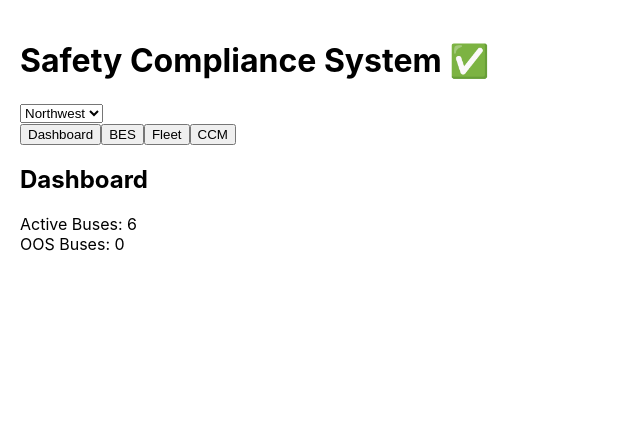
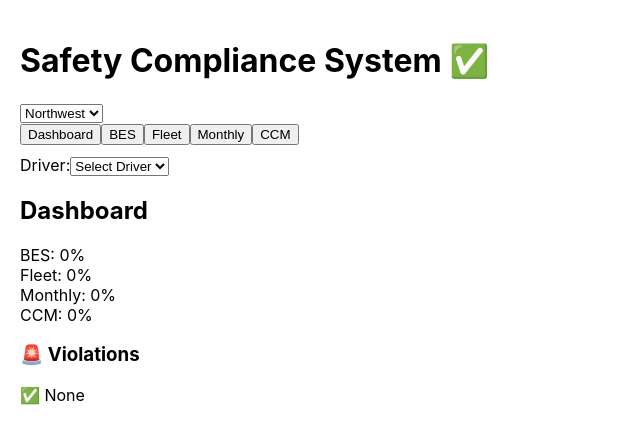
Before and after one commit to drewworkfirststudent-droid/safety-app, a React (Create React App) app: page / in a window 1280 px wide. Shown: the top 444 px of the page, without its empty margins (0-640 px from the left). Built offline with nearby package versions, Linux system fonts and the light colour scheme.

Commit message:
Stable version rebuild

```diff
--- a/src/App.js
+++ b/src/App.js
@@ -1,5 +1,11 @@
-// ✅ SAFE WORKING VERSION (NO SHAREPOINT — VERCEL COMPATIBLE)// ✅ SAFE WORKING VERSION (NO SHAREPOINT — VERCEL COMPATIBLEM";
+import CCM from "./modules/ccm/CCM";
 import { useState, useEffect } from "react";
+import { NW_BUSES, SE_BUSES } from "./buses";
+
+const DRIVERS = ["Smith", "Johnson", "Williams", "Brown", "Jones"];
+
+const OOS_NW = ["301", "305"];
+const OOS_SE = ["412", "515"];
 
 const STATUS = {
   NOT_STARTED: "NOT_STARTED",
@@ -12,23 +18,22 @@ export default function App() {
   const [tab, setTab] = useState("dashboard");
   const [area, setArea] = useState("Northwest");
 
-  const [allBuses, setAllBuses] = useState(["301","302","303","304","305","306"]);
-  const [inServiceBuses, setInServiceBuses] = useState([]);
-  const [oosBuses, setOosBuses] = useState([]);
+  const buses = area === "Northwest" ? NW_BUSES : SE_BUSES;
+  const oosList = area === "Northwest" ? OOS_NW : OOS_SE;
 
-  const activeBuses = inServiceBuses.length > 0 ? inServiceBuses : allBuses;
+  const today = new Date().getDay();
+  const isFriday = today === 5;
 
   const [busDrivers, setBusDrivers] = useState({});
   const [currentDriver, setCurrentDriver] = useState("");
 
+  // ✅ SEPARATED SELECTION STATE
+  const [selectedBesBus, setSelectedBesBus] = useState(null);
+  const [selectedFleetBus, setSelectedFleetBus] = useState(null);
+  const [selectedMonthlyBus, setSelectedMonthlyBus] = useState(null);
   const [besResults, setBesResults] = useState({});
   const [fleetResults, setFleetResults] = useState({});
-
-  const [selectedBesBus, setSelectedBesBus] = useState(null);
-  const [selectedFleetBus, setSelectedFleetBus] = useState(null);
-
-  const today = new Date().getDay();
-  const isFriday = today === 5;
+  const [monthlyResults, setMonthlyResults] = useState({});
 
   const fleetTemplate = {
     extinguisher: false,
@@ -39,11 +44,17 @@ export default function App() {
     collisionPacket: false
   };
 
-  // ✅ LOAD / SAVE LOCAL
+  const monthlyTemplate = {
+    extinguisher: false,
+    tagValid: false,
+    coAlarm: false
+  };
+
   useEffect(() => {
     setBusDrivers(JSON.parse(localStorage.getItem(`drivers-${area}`) || "{}"));
     setBesResults(JSON.parse(localStorage.getItem(`bes-${area}`) || "{}"));
     setFleetResults(JSON.parse(localStorage.getItem(`fleet-${area}`) || "{}"));
+    setMonthlyResults(JSON.parse(localStorage.getItem(`monthly-${area}`) || "{}"));
   }, [area]);
 
   useEffect(() => {
@@ -58,6 +69,10 @@ export default function App() {
     localStorage.setItem(`fleet-${area}`, JSON.stringify(fleetResults));
   }, [fleetResults, area]);
 
+  useEffect(() => {
+    localStorage.setItem(`monthly-${area}`, JSON.stringify(monthlyResults));
+  }, [monthlyResults, area]);
+
   const assignDriver = (bus) => {
     if (!currentDriver) return;
     setBusDrivers(prev => ({ ...prev, [bus]: currentDriver }));
@@ -70,18 +85,30 @@ export default function App() {
     return "gray";
   };
 
-  // ✅ VIOLATIONS (ACTIVE FLEET ONLY)
-  const besViolations = activeBuses.filter(b => {
-    if (oosBuses.includes(b)) return false;
-    return isFriday && !besResults[b]?.status;
-  });
+  // ✅ FRIDAY VIOLATIONS
+  const violations = buses.filter(b => {
+    const besOk = besResults[b]?.status;
+    const fleetOk = fleetResults[b]?.status === STATUS.COMPLETE;
 
-  const fleetViolations = activeBuses.filter(b => {
-    if (oosBuses.includes(b)) return false;
-    return isFriday && fleetResults[b]?.status !== STATUS.COMPLETE;
-  });
 
-  const totalViolations = new Set([...besViolations, ...fleetViolations]).size;
+    return isFriday && (!besOk || !fleetOk);
+  });
+
+
+  const besPercent = Math.round(
+    (Object.values(besResults).filter(v => v?.status).length / buses.length) * 100
+  ) || 0;
+
+  const fleetPercent = Math.round(
+    (Object.values(fleetResults).filter(v => v?.status === STATUS.COMPLETE).length / buses.length) * 100
+  ) || 0;
+
+  const monthlyPercent = Math.round(
+    (Object.values(monthlyResults).filter(v => v?.status === STATUS.COMPLETE).length / buses.length) * 100
+  ) || 0;
+
+  const savedCCM = JSON.parse(localStorage.getItem(`ccm-progress-${area}`) || "{}");
+  const ccmPercent = Math.round((Object.keys(savedCCM.results || {}).length / buses.length) * 100) || 0;
 
   return (
     <div style={{ padding: 20 }}>
@@ -96,36 +123,53 @@ export default function App() {
         <button onClick={() => setTab("dashboard")}>Dashboard</button>
         <button onClick={() => setTab("bes")}>BES</button>
         <button onClick={() => setTab("fleet")}>Fleet</button>
+        <button onClick={() => setTab("monthly")}>Monthly</button>
         <button onClick={() => setTab("ccm")}>CCM</button>
       </div>
 
-      {/* DASHBOARD */}
+      <div style={{ marginTop: 10 }}>
+        Driver:
+        <select value={currentDriver} onChange={(e) => setCurrentDriver(e.target.value)}>
+          <option value="">Select Driver</option>
+          {DRIVERS.map(d => <option key={d}>{d}</option>)}
+        </select>
+      </div>
+
       {tab === "dashboard" && (
         <div>
           <h2>Dashboard</h2>
 
-          {isFriday && (
-            <div style={{ background: "#ffcccc", padding: 10 }}>
-              🚨 {totalViolations} TOTAL VIOLATIONS
-              <div>BES: {besViolations.length}</div>
-              <div>Fleet: {fleetViolations.length}</div>
-            </div>
-          )}
+          {isFriday && (
+            <div style={{ color: "red", fontWeight: "bold" }}>
+              🚨 FINAL COMPLIANCE REVIEW
+            </div>
+          )}
 
-          <div>Active Buses: {activeBuses.length}</div>
-          <div>OOS Buses: {oosBuses.length}</div>
+
+          <div>BES: {besPercent}%</div>
+          <div>Fleet: {fleetPercent}%</div>
+          <div>Monthly: {monthlyPercent}%</div>
+          <div>CCM: {ccmPercent}%</div>
+
+          <h3>🚨 Violations</h3>
+          {violations.length === 0 ? (
+            <div>✅ None</div>
+          ) : (
+            violations.map(b => (
+              <div key={b} style={{ color: "red" }}>
+                Bus {b} — Driver: {busDrivers[b] || "UNKNOWN"}
+              </div>
+            ))
+          )}
         </div>
       )}
 
-      {/* BES GRID */}
       {tab === "bes" && (
         <div>
           <h2>BES Grid</h2>
           <div style={{ display: "grid", gridTemplateColumns: "repeat(6, 1fr)", gap: 10 }}>
-            {activeBuses.map(bus => {
+            {buses.map(bus => {
               const data = besResults[bus];
-              const violation = besViolations.includes(bus);
-
               return (
                 <div
                   key={bus}
@@ -133,10 +177,10 @@ export default function App() {
                   style={{
                     padding: 10,
                     background: getColor(data?.status),
-                    border: violation ? "3px solid red" : "1px solid #999",
                     color: "white",
-                    textAlign: "center",
-                    cursor: "pointer"
+                    cursor: "pointer",
+                    borderRadius: 6,
+                    textAlign: "center"
                   }}
                 >
                   {bus}
@@ -168,15 +212,12 @@ export default function App() {
         </div>
       )}
 
-      {/* FLEET GRID */}
       {tab === "fleet" && (
         <div>
           <h2>Fleet Grid</h2>
           <div style={{ display: "grid", gridTemplateColumns: "repeat(6, 1fr)", gap: 10 }}>
-            {activeBuses.map(bus => {
+            {buses.map(bus => {
               const data = fleetResults[bus];
-              const violation = fleetViolations.includes(bus);
-
               return (
                 <div
                   key={bus}
@@ -184,10 +225,10 @@ export default function App() {
                   style={{
                     padding: 10,
                     background: getColor(data?.status),
-                    border: violation ? "3px solid red" : "1px solid #999",
                     color: "white",
-                    textAlign: "center",
-                    cursor: "pointer"
+                    cursor: "pointer",
+                    borderRadius: 6,
+                    textAlign: "center"
                   }}
                 >
                   {bus}
@@ -235,9 +276,69 @@ export default function App() {
         </div>
       )}
 
-      {/* CCM */}
+      {tab === "monthly" && (
+        <div>
+          <h2>Monthly Audits</h2>
+          <div style={{ display: "grid", gridTemplateColumns: "repeat(6, 1fr)", gap: 10 }}>
+            {buses.map(bus => {
+              const data = monthlyResults[bus];
+              return (
+                <div
+                  key={bus}
+                  onClick={() => setSelectedMonthlyBus(bus)}
+                  style={{
+                    padding: 10,
+                    background: getColor(data?.status),
+                    color: "white",
+                    cursor: "pointer",
+                    borderRadius: 6,
+                    textAlign: "center"
+                  }}
+                >
+                  {bus}
+                </div>
+              );
+            })}
+          </div>
+
+          {selectedMonthlyBus && (
+            <div>
+              <h3>Bus {selectedMonthlyBus}</h3>
+              {Object.keys(monthlyTemplate).map(k => (
+                <div key={k}>
+                  <label>
+                    <input
+                      type="checkbox"
+                      checked={monthlyResults[selectedMonthlyBus]?.[k] || false}
+                      onChange={(e) => {
+                        assignDriver(selectedMonthlyBus);
+                        setMonthlyResults(p => {
+                          const existing = p[selectedMonthlyBus] || { ...monthlyTemplate };
+                          const updated = { ...existing, [k]: e.target.checked };
+                          const allChecked = Object.values(updated).every(Boolean);
+
+                          return {
+                            ...p,
+                            [selectedMonthlyBus]: {
+                              ...updated,
+                              status: allChecked ? STATUS.COMPLETE : STATUS.IN_PROGRESS
+                            }
+                          };
+                        });
+                      }}
+                    /> {k}
+                  </label>
+                </div>
+              ))}
+            </div>
+          )}
+        </div>
+      )}
+
       {tab === "ccm" && (
-        <CCM buses={activeBuses} area={area} oosList={oosBuses} />
+        <div>
+          <CCM buses={buses} area={area} oosList={oosList} />
+        </div>
       )}
     </div>
   );
```
